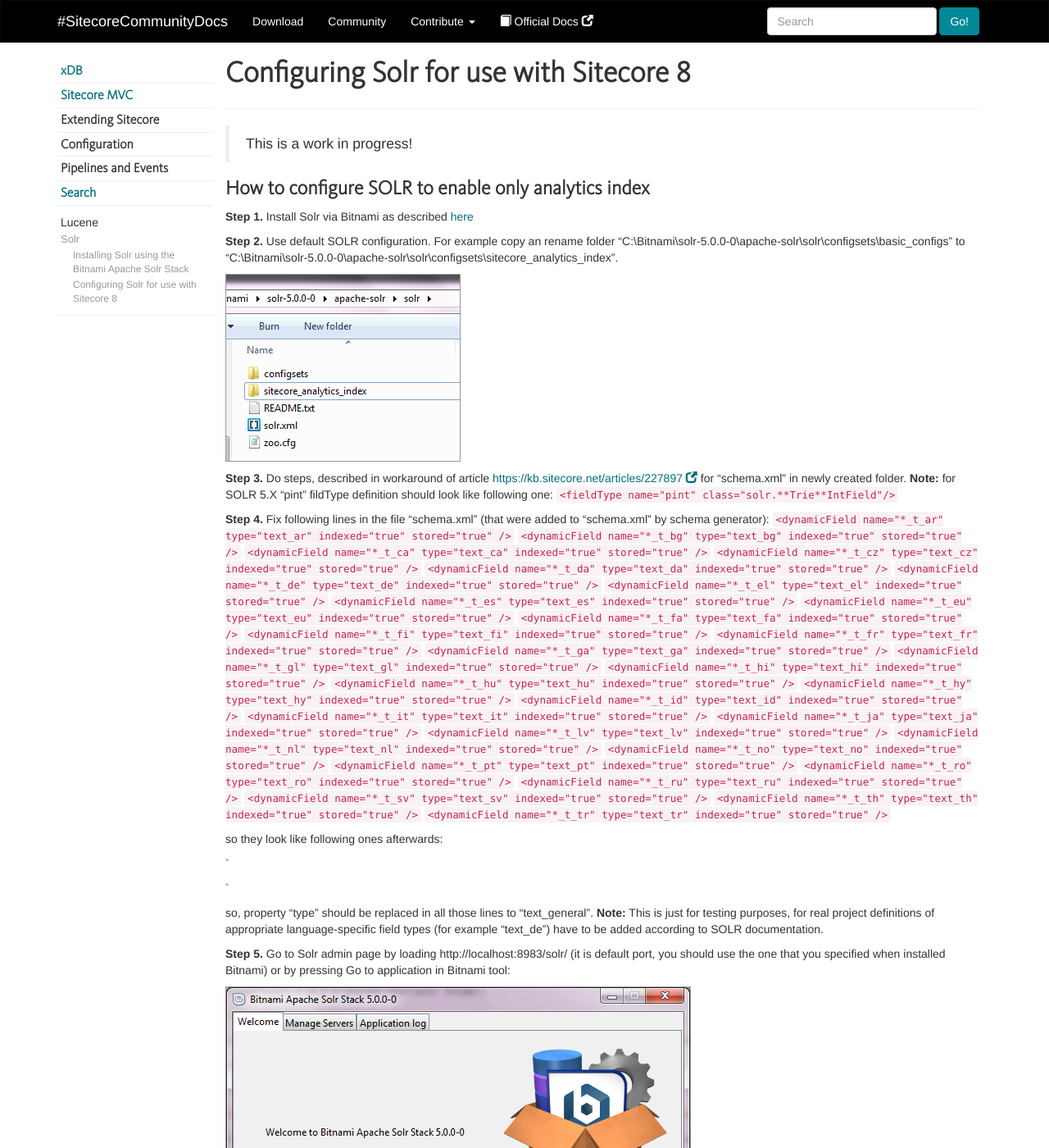
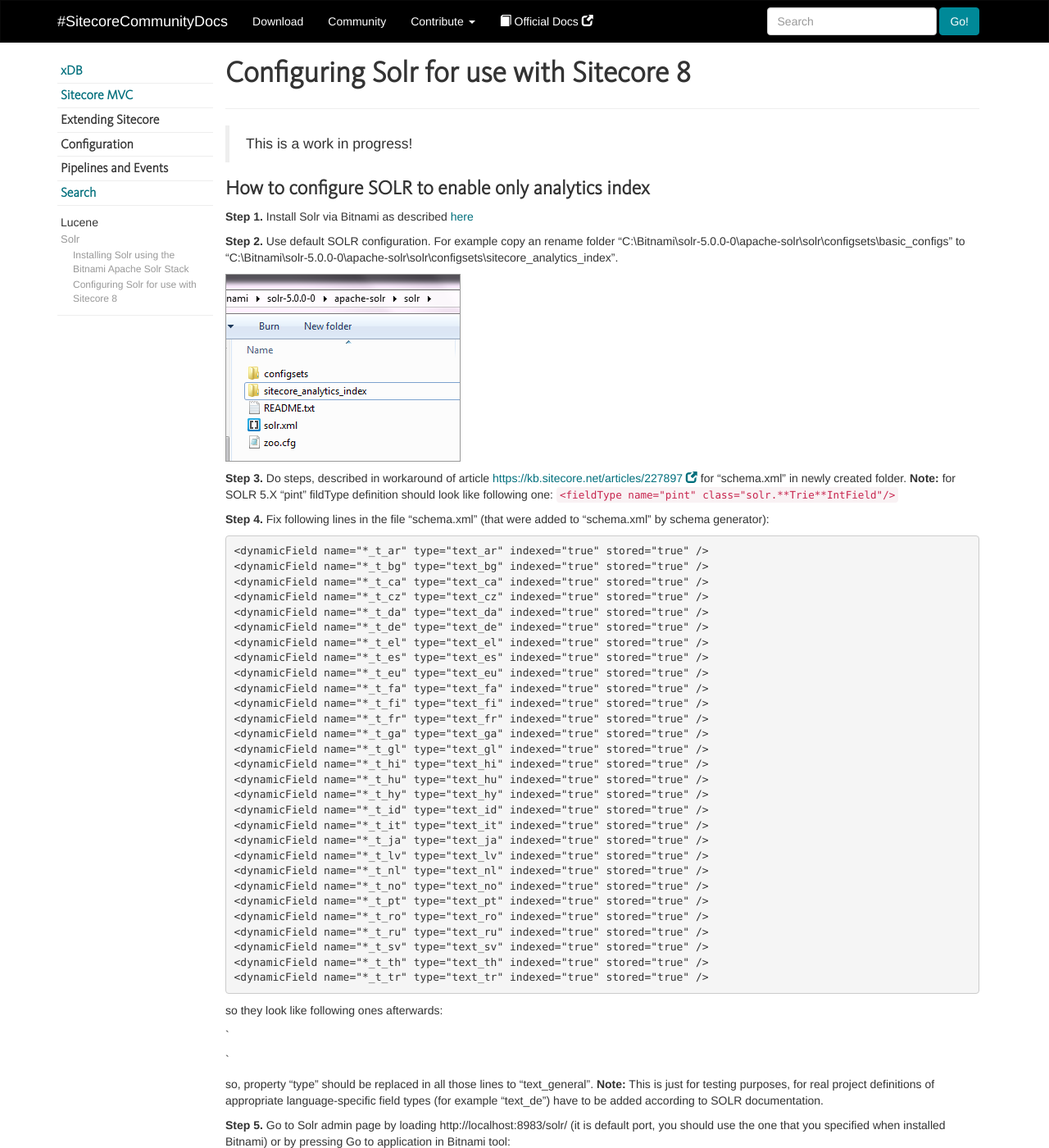
Before and after one commit to Sitecore-Community/docs, a Jekyll site: the page built from search/solr/Configuring-Solr-for-use-with-Sitecore-8/index.md, in a window 1280 px wide and 1400 px high. Shown: the whole window at 82% size. Built offline with Jekyll 4.4.1, drawn with Linux system fonts in a browser that asks for light colours; nearby versions of some CDN libraries; a script that is not in the unit is left out; comment, search, counter and statistics services are not loaded.

Commit message:
fixed markup

````diff
--- a/search/solr/Configuring-Solr-for-use-with-Sitecore-8/index.md
+++ b/search/solr/Configuring-Solr-for-use-with-Sitecore-8/index.md
@@ -19,35 +19,37 @@
 `<fieldType name="pint" class="solr.**Trie**IntField"/>`
 
 **Step 4.** Fix following lines in the file "schema.xml" (that were added to "schema.xml" by schema generator):
-`<dynamicField name="*_t_ar" type="text_ar" indexed="true" stored="true" />`
-`<dynamicField name="*_t_bg" type="text_bg" indexed="true" stored="true" />`
-`<dynamicField name="*_t_ca" type="text_ca" indexed="true" stored="true" />`
-`<dynamicField name="*_t_cz" type="text_cz" indexed="true" stored="true" />`
-`<dynamicField name="*_t_da" type="text_da" indexed="true" stored="true" />`
-`<dynamicField name="*_t_de" type="text_de" indexed="true" stored="true" />`
-`<dynamicField name="*_t_el" type="text_el" indexed="true" stored="true" />`
-`<dynamicField name="*_t_es" type="text_es" indexed="true" stored="true" />`
-`<dynamicField name="*_t_eu" type="text_eu" indexed="true" stored="true" />`
-`<dynamicField name="*_t_fa" type="text_fa" indexed="true" stored="true" />`
-`<dynamicField name="*_t_fi" type="text_fi" indexed="true" stored="true" />`
-`<dynamicField name="*_t_fr" type="text_fr" indexed="true" stored="true" />`
-`<dynamicField name="*_t_ga" type="text_ga" indexed="true" stored="true" />`
-`<dynamicField name="*_t_gl" type="text_gl" indexed="true" stored="true" />`
-`<dynamicField name="*_t_hi" type="text_hi" indexed="true" stored="true" />`
-`<dynamicField name="*_t_hu" type="text_hu" indexed="true" stored="true" />`
-`<dynamicField name="*_t_hy" type="text_hy" indexed="true" stored="true" />`
-`<dynamicField name="*_t_id" type="text_id" indexed="true" stored="true" />`
-`<dynamicField name="*_t_it" type="text_it" indexed="true" stored="true" />`
-`<dynamicField name="*_t_ja" type="text_ja" indexed="true" stored="true" />`
-`<dynamicField name="*_t_lv" type="text_lv" indexed="true" stored="true" />`
-`<dynamicField name="*_t_nl" type="text_nl" indexed="true" stored="true" />`
-`<dynamicField name="*_t_no" type="text_no" indexed="true" stored="true" />`
-`<dynamicField name="*_t_pt" type="text_pt" indexed="true" stored="true" />`
-`<dynamicField name="*_t_ro" type="text_ro" indexed="true" stored="true" />`
-`<dynamicField name="*_t_ru" type="text_ru" indexed="true" stored="true" />`
-`<dynamicField name="*_t_sv" type="text_sv" indexed="true" stored="true" />`
-`<dynamicField name="*_t_th" type="text_th" indexed="true" stored="true" />`
-`<dynamicField name="*_t_tr" type="text_tr" indexed="true" stored="true" />`
+```
+<dynamicField name="*_t_ar" type="text_ar" indexed="true" stored="true" />
+<dynamicField name="*_t_bg" type="text_bg" indexed="true" stored="true" />
+<dynamicField name="*_t_ca" type="text_ca" indexed="true" stored="true" />
+<dynamicField name="*_t_cz" type="text_cz" indexed="true" stored="true" />
+<dynamicField name="*_t_da" type="text_da" indexed="true" stored="true" />
+<dynamicField name="*_t_de" type="text_de" indexed="true" stored="true" />
+<dynamicField name="*_t_el" type="text_el" indexed="true" stored="true" />
+<dynamicField name="*_t_es" type="text_es" indexed="true" stored="true" />
+<dynamicField name="*_t_eu" type="text_eu" indexed="true" stored="true" />
+<dynamicField name="*_t_fa" type="text_fa" indexed="true" stored="true" />
+<dynamicField name="*_t_fi" type="text_fi" indexed="true" stored="true" />
+<dynamicField name="*_t_fr" type="text_fr" indexed="true" stored="true" />
+<dynamicField name="*_t_ga" type="text_ga" indexed="true" stored="true" />
+<dynamicField name="*_t_gl" type="text_gl" indexed="true" stored="true" />
+<dynamicField name="*_t_hi" type="text_hi" indexed="true" stored="true" />
+<dynamicField name="*_t_hu" type="text_hu" indexed="true" stored="true" />
+<dynamicField name="*_t_hy" type="text_hy" indexed="true" stored="true" />
+<dynamicField name="*_t_id" type="text_id" indexed="true" stored="true" />
+<dynamicField name="*_t_it" type="text_it" indexed="true" stored="true" />
+<dynamicField name="*_t_ja" type="text_ja" indexed="true" stored="true" />
+<dynamicField name="*_t_lv" type="text_lv" indexed="true" stored="true" />
+<dynamicField name="*_t_nl" type="text_nl" indexed="true" stored="true" />
+<dynamicField name="*_t_no" type="text_no" indexed="true" stored="true" />
+<dynamicField name="*_t_pt" type="text_pt" indexed="true" stored="true" />
+<dynamicField name="*_t_ro" type="text_ro" indexed="true" stored="true" />
+<dynamicField name="*_t_ru" type="text_ru" indexed="true" stored="true" />
+<dynamicField name="*_t_sv" type="text_sv" indexed="true" stored="true" />
+<dynamicField name="*_t_th" type="text_th" indexed="true" stored="true" />
+<dynamicField name="*_t_tr" type="text_tr" indexed="true" stored="true" />
+```
 
 so they look like following ones afterwards:
 
````
